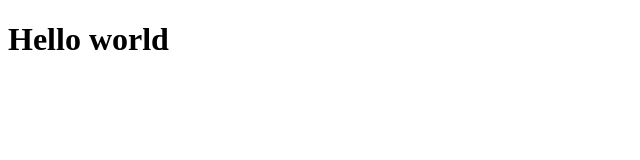
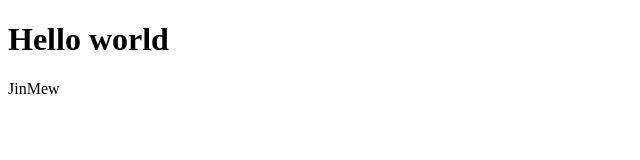
Before and after one commit to abcooninin/learn-git, a plain HTML site: page index.html in a window 1280 px wide. Shown: the full height of the page, 0-640 px from the left. Drawn offline with Linux system fonts and the light colour scheme.

Commit message:
Add some feature

```diff
--- a/index.html
+++ b/index.html
@@ -7,5 +7,6 @@
 </head>
 <body>
     <h1>Hello world</h1>
+    <p>JinMew</p>
 </body>
 </html>
```
